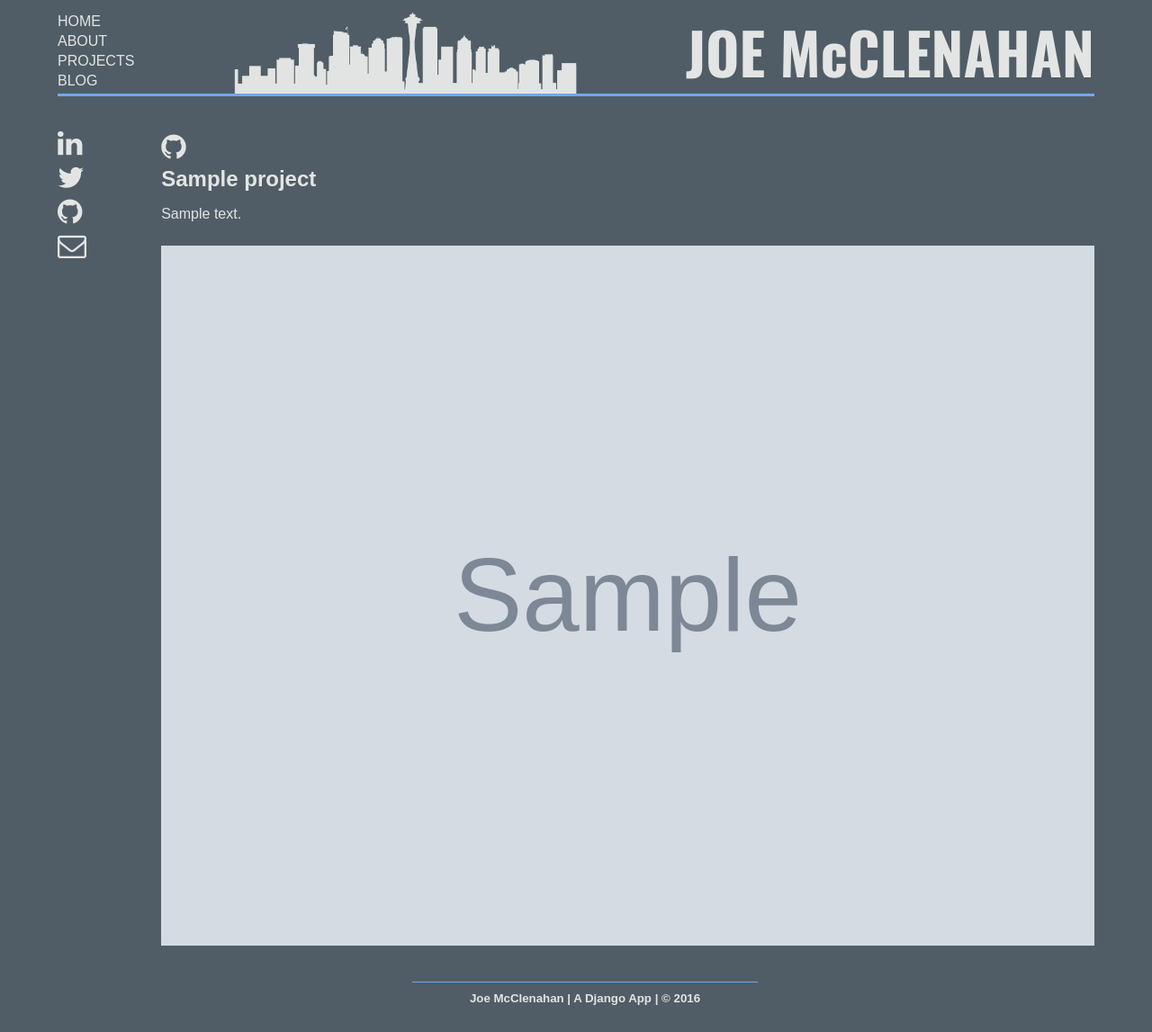
After one commit to jmcclena94/django-portfolio, a Django app: page /projects/1/ in a window 1280 px wide. The commit adds this page. Shown: the whole page at 90% size. Run offline with Django 3.2, Linux system fonts and the light colour scheme; tables that the repository leaves empty hold one stand-in row (values such as "Sample post"); grey boxes marked "Sample" are stand-in pictures.

Commit message:
added new icomoon file

```diff
--- /dev/null
+++ b/portfolio/portfolio/templates/project-detail.html
@@ -0,0 +1,13 @@
+{% extends "homepage.html" %}
+{% block content %}
+<div class="flex project-detail">
+    <div class="beta">
+        <div class="flex text-content">
+            <a id="gh-detail" href="{{ project.github }}"></a>
+            <h2>{{ project.title }}</h2>
+            <p>{{ project.description }}</p>
+        </div>
+    </div>
+    <img class="project-image" src="{{ project.cover.url }}" />
+</div>
+{% endblock %}
--- a/portfolio/projects/models.py
+++ b/portfolio/projects/models.py
@@ -9,8 +9,9 @@ class Project(models.Model):
         return self.title
 
     cover = models.ImageField(upload_to='covers/')
+    splash = models.ImageField(upload_to='splash/', blank=True)
     title = models.CharField(max_length=255)
     description = models.TextField()
     date_uploaded = models.DateField(auto_now_add=True)
-    url = models.URLField(max_length=255)
+    url = models.URLField(max_length=255, blank=True)
     github = models.URLField(max_length=255)
--- a/portfolio/projects/urls.py
+++ b/portfolio/projects/urls.py
@@ -1,6 +1,7 @@
 from django.conf.urls import url
-from .views import ProjectView
+from .views import ProjectView, ProjectDetailView
 
 urlpatterns = [
     url(r'^projects/$', ProjectView.as_view()),
+    url(r'^projects/(?P<pk>[0-9]+)/$', ProjectDetailView.as_view()),
 ]
--- a/portfolio/projects/views.py
+++ b/portfolio/projects/views.py
@@ -13,5 +13,5 @@ class ProjectView(ListView):
 class ProjectDetailView(DetailView):
     """View for project detail."""
 
-    template_name = 'project_detail.html'
+    template_name = 'project-detail.html'
     model = Project
--- a/portfolio/static/icomoon/style.css
+++ b/portfolio/static/icomoon/style.css
@@ -1,10 +1,10 @@
 @font-face {
     font-family: 'icomoon';
-    src:    url('fonts/icomoon.eot?gxgxuo');
-    src:    url('fonts/icomoon.eot?gxgxuo#iefix') format('embedded-opentype'),
-        url('fonts/icomoon.ttf?gxgxuo') format('truetype'),
-        url('fonts/icomoon.woff?gxgxuo') format('woff'),
-        url('fonts/icomoon.svg?gxgxuo#icomoon') format('svg');
+    src:    url('fonts/icomoon.eot?s19awg');
+    src:    url('fonts/icomoon.eot?s19awg#iefix') format('embedded-opentype'),
+        url('fonts/icomoon.ttf?s19awg') format('truetype'),
+        url('fonts/icomoon.woff?s19awg') format('woff'),
+        url('fonts/icomoon.svg?s19awg#icomoon') format('svg');
     font-weight: normal;
     font-style: normal;
 }
@@ -36,6 +36,9 @@
 .icon-github:before {
     content: "\f09b";
 }
+.icon-globe:before {
+    content: "\f0ac";
+}
 .icon-linkedin:before {
     content: "\f0e1";
 }
--- a/portfolio/static/modules.css
+++ b/portfolio/static/modules.css
@@ -1,3 +1,6 @@
+.flex {
+  display: flex; }
+
 .projects {
   flex-direction: column;
   position: relative;
@@ -22,4 +25,25 @@
       display: block;
       color: #E3E5E4; }
 
+.project-detail {
+  width: 100%;
+  flex-direction: column; }
+  .project-detail .beta .text-content {
+    margin: 0 0;
+    flex-direction: column; }
+    .project-detail .beta .text-content h2 {
+      margin: 0 0;
+      width: 45%; }
+    .project-detail .beta .text-content a {
+      width: 45%;
+      text-decoration: none;
+      color: #E3E5E4;
+      font-size: 2em; }
+    .project-detail .beta .text-content #gh-detail:after {
+      content: "\f09b";
+      font-family: 'icomoon'; }
+  .project-detail img {
+    width: 100%;
+    margin-right: 15px; }
+
 /*# sourceMappingURL=modules.css.map */
```
Also changed, not shown: portfolio/static/icomoon/demo.html (+17 -1 lines), portfolio/static/icomoon/selection.json (+31 -5 lines), portfolio/projects/migrations/0003_auto_20160513_2041.py (added), portfolio/static/icomoon/fonts/icomoon.ttf, portfolio/static/icomoon/fonts/icomoon.woff, 2 other files.
